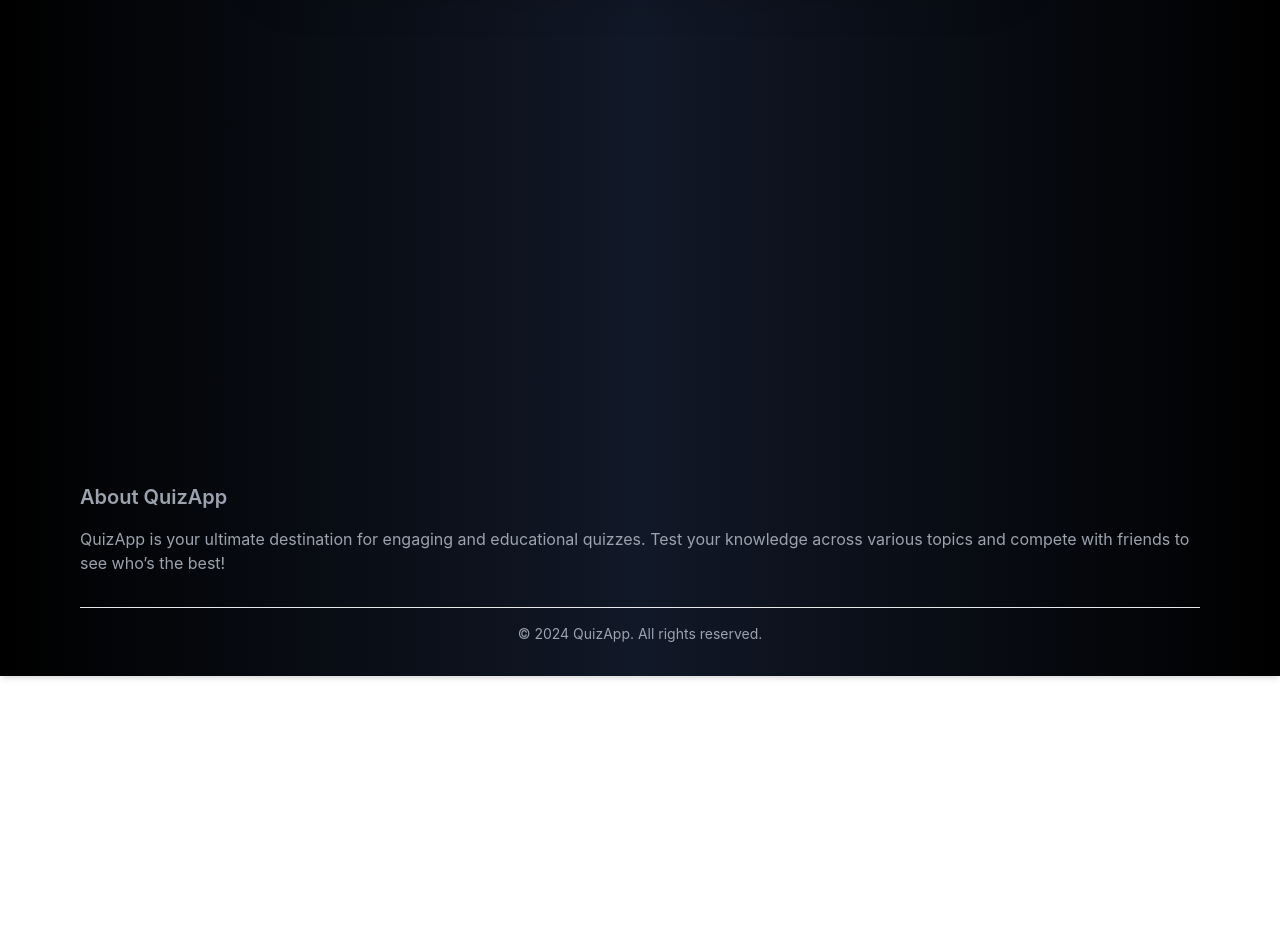
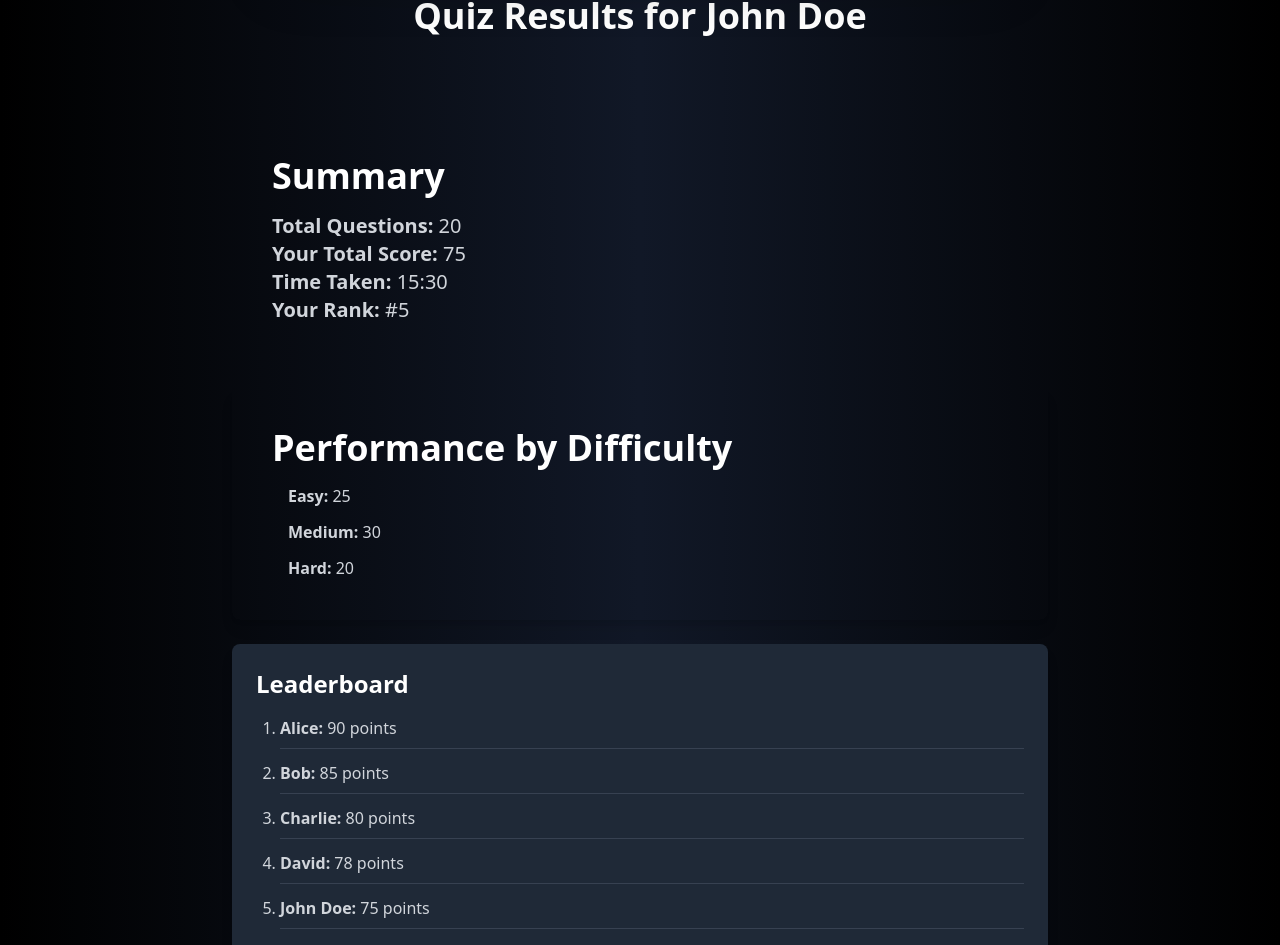
Before and after one commit to Tanmaydeep-Singh/Quiz-app-frontend, a React (Create React App) app: page /results in a window 1280 px wide. Shown: the part 124-1069 px from the top of the page. Before the commit the page ends 800 px from the top, so only its background shows below. Built offline with nearby package versions, Linux system fonts and the light colour scheme.

Commit message:
dev: added all the required pages

```diff
--- a/src/App.tsx
+++ b/src/App.tsx
@@ -9,9 +9,11 @@ import Result from "./pages/Result";
 import Layout from "./components/Layout";
 import Signup from "./pages/Signup";
 import QuizStart from "./pages/QuizStart";
+import CreateQuiz from "./pages/CreateQuiz";
 
 const App = () => {
   return (
+    <div className="bg-gradient-to-r from-black via-gray-900 to-black shadow-md backdrop-blur-md bg-opacity-30">
     <Router>
       <Routes>
       <Route path="/login" element={<Login />} />
@@ -22,13 +24,16 @@ const App = () => {
           <Route path="/quiz/:id" element={<Quiz />} />
           <Route path="/about" element={<About />} />
           <Route path="/results" element={<Result />} />
-          <Route path="/quiz/:id/start" element={<QuizStart />} />
+          <Route path="/create-quiz" element={<CreateQuiz />} />
+
 
         </Route>
+        <Route path="/quiz/:id/start" element={<QuizStart />} />
 
         <Route path="*" element={<NotFound />} />
       </Routes>
     </Router>
+    </div>
   );
 };
 
--- /dev/null
+++ b/src/components/Home/CreateQuiz/index.tsx
@@ -0,0 +1,27 @@
+import React from 'react';
+import { useNavigate } from 'react-router-dom';
+
+const Index = () => {
+  const navigate = useNavigate();
+
+  const handleNavigation = () => {
+    navigate('/create-quiz');
+  };
+
+  return (
+    <div className="max-w-2xl mx-auto mt-16 p-8  rounded-lg  text-center">
+      <h2 className="text-3xl font-semibold text-white mb-4">Create a Quiz</h2>
+      <p className="text-lg text-gray-600 mb-6">
+        Start by creating your own quiz. Customize it with a title, questions, and answers to make it fun and engaging.
+      </p>
+      <button
+        onClick={handleNavigation}
+        className="px-6 py-3 bg-blue-500 text-white font-semibold rounded-md hover:bg-green-600 transition duration-300"
+      >
+        Create New Quiz
+      </button>
+    </div>
+  );
+};
+
+export default Index;
--- /dev/null
+++ b/src/components/Home/MyQuiz/index.tsx
@@ -0,0 +1,34 @@
+import QuizCard from "../AvailableQuiz/QuizCard";
+
+interface Quiz {
+    id: string;
+    title: string;
+    description: string;
+  }
+
+
+function Index() {
+
+    const quizzes: Quiz[] = [
+      { id: "math", title: "Mathematics Quiz", description: "Algebra, geometry, and arithmetic!" },
+      { id: "science", title: "Science Quiz", description: "Biology, physics, and chemistry!" },
+      { id: "history", title: "History Quiz", description: "Historical events and civilizations." },
+    ];
+
+    return (
+    <section className="mb-8">
+    <h2 className="text-3xl font-bold mb-4">My Quizzes</h2>
+    <div className="grid grid-cols-1 sm:grid-cols-2 lg:grid-cols-3 gap-6">
+      {quizzes.map((quiz) => (
+        <QuizCard quiz={{
+              id: quiz.id,
+              title: quiz.title,
+              description: quiz.description
+          }} />
+      ))}
+    </div>
+  </section>
+)
+}
+
+export default Index;
--- /dev/null
+++ b/src/pages/CreateQuiz.tsx
@@ -0,0 +1,9 @@
+import React from 'react'
+
+function CreateQuiz() {
+  return (
+    <div>CreateQuiz</div>
+  )
+}
+
+export default CreateQuiz
--- a/src/pages/Home.tsx
+++ b/src/pages/Home.tsx
@@ -1,18 +1,14 @@
 import RecentActivities from "../components/Home/RecentActivities";
 import Quote from "../components/Home/Quote";
-import Quiz from "./Quiz";
 import AvailableQuiz from "../components/Home/AvailableQuiz";
+import MyQuiz from "../components/Home/MyQuiz";
+import CreateQuiz from "../components/Home/CreateQuiz";
 
 
 
 const Home = () => {
 
 
-  const leaderboard = [
-    { name: "Alice", score: 96 },
-    { name: "Bob", score: 91 },
-    { name: "Charlie", score: 89 },
-  ];
 
   return (
     <div className="min-h-screen  text-white p-8">
@@ -26,18 +22,12 @@ const Home = () => {
 
       <RecentActivities/>
 
-      <section className="mb-8">
-        <h2 className="text-3xl font-bold text-gray-800 mb-4">Leaderboard</h2>
-        <div className="bg-white rounded-lg shadow-lg p-6">
-          <ol className="list-decimal ml-6">
-            {leaderboard.map((user, index) => (
-              <li key={index} className="text-gray-800">
-                {user.name}: <span className="font-semibold">{user.score}%</span>
-              </li>
-            ))}
-          </ol>
-        </div>
-      </section>
+
+       <MyQuiz/>
+
+       <CreateQuiz/>
+
+
 
         <Quote/>
 
--- a/src/pages/QuizStart.tsx
+++ b/src/pages/QuizStart.tsx
@@ -83,11 +83,14 @@ const QuizStart = () => {
   };
 
   return (
-    <div className="text-gray-200 min-h-screen flex items-center justify-center p-6">
-      <div className="max-w-2xl w-full bg-gray-800 rounded-lg shadow-lg p-6">
-        <h1 className="text-3xl font-bold text-green-400 mb-4">
+    <div className=" h-screen  flex  justify-center p-8">
+      <div className=" w-[80vw]  rounded-lg shadow-lg p-6">
+
+        <h1 className="text-3xl font-bold text-white mb-20">
           Quiz: {id}
         </h1>
+
+
         {currentQuestion ? (
           <div>
             <p className="text-lg font-medium mb-4">{currentQuestion.text}</p>
@@ -106,6 +109,7 @@ const QuizStart = () => {
                 </li>
               ))}
             </ul>
+
             <div className="mt-4">
               {selectedOption !== null && (
                 <button
@@ -115,6 +119,8 @@ const QuizStart = () => {
                   Next Question
                 </button>
               )}
+
+
               <button
                 onClick={handleSkipQuestion}
                 className="px-4 py-2 bg-gray-600 hover:bg-gray-700 text-white rounded-lg mr-2"
@@ -128,8 +134,12 @@ const QuizStart = () => {
                 Finish Quiz
               </button>
             </div>
+
+
           </div>
-        ) : (
+
+
+    ) : (
           <div>
             <p>Quiz Completed!</p>
             <p>Your score: {userScore} out of {questions.length}</p>
--- a/src/pages/Result.tsx
+++ b/src/pages/Result.tsx
@@ -3,17 +3,85 @@ import { useLocation } from "react-router-dom";
 interface QuizResultState {
   userScore: number;
   userName: string;
+  timeTaken: string;
+  rank: number;
+  easyScore: number;
+  mediumScore: number;
+  hardScore: number;
+  totalQuestions: number;
+  leaderboard: { userName: string; score: number }[];
 }
 
 const Result = () => {
-  const location = useLocation();
-
-  const { userScore, userName }: QuizResultState = location.state || { userScore: 0, userName: "" };
+  const {
+    userScore,
+    userName,
+    timeTaken,
+    rank,
+    easyScore,
+    mediumScore,
+    hardScore,
+    totalQuestions,
+    leaderboard,
+  }: QuizResultState = {
+    userScore: 75,
+    userName: "John Doe",
+    timeTaken: "15:30",
+    rank: 5,
+    easyScore: 25,
+    mediumScore: 30,
+    hardScore: 20,
+    totalQuestions: 20,
+    leaderboard: [
+      { userName: "Alice", score: 90 },
+      { userName: "Bob", score: 85 },
+      { userName: "Charlie", score: 80 },
+      { userName: "David", score: 78 },
+      { userName: "John Doe", score: 75 },
+      { userName: "Eve", score: 70 },
+    ],
+  };
 
   return (
-    <div>
-      <h1>Results for {userName}</h1>
-      <p>Your score: {userScore}</p>
+    <div className="min-h-screen  text-gray-300 font-sans">
+      <div className="max-w-4xl mx-auto p-10">
+        <h1 className="text-center text-4xl font-extrabold text-white mb-20">
+          Quiz Results for {userName}
+        </h1>
+
+        <div className="p-10 rounded-lg  mb-6">
+          <h2 className="text-4xl font-semibold text-white mb-4">Summary</h2>
+          <p className="text-gray-300 text-xl"><strong>Total Questions:</strong> {totalQuestions}</p>
+          <p className="text-gray-300 text-xl"><strong>Your Total Score:</strong> {userScore}</p>
+          <p className="text-gray-300 text-xl"><strong>Time Taken:</strong> {timeTaken}</p>
+          <p className="text-gray-300 text-xl"><strong>Your Rank:</strong> #{rank}</p>
+        </div>
+
+        <div className=" p-10 rounded-lg shadow-lg mb-6">
+          <h3 className="text-4xl font-semibold text-white mb-4">
+            Performance by Difficulty
+          </h3>
+          <ul className="list-none pl-4 space-y-3 text-gray-300">
+            <li><strong>Easy:</strong> {easyScore}</li>
+            <li><strong>Medium:</strong> {mediumScore}</li>
+            <li><strong>Hard:</strong> {hardScore}</li>
+          </ul>
+        </div>
+
+        <div className="bg-gray-800 p-6 rounded-lg shadow-lg">
+          <h3 className="text-2xl font-semibold text-white mb-4">Leaderboard</h3>
+          <ol className="list-decimal pl-6 text-gray-300 space-y-3">
+            {leaderboard.map((entry, index) => (
+              <li
+                key={index}
+                className="border-b border-gray-700 pb-2 last:border-none hover:text-gray-100"
+              >
+                <strong>{entry.userName}:</strong> {entry.score} points
+              </li>
+            ))}
+          </ol>
+        </div>
+      </div>
     </div>
   );
 };
```
